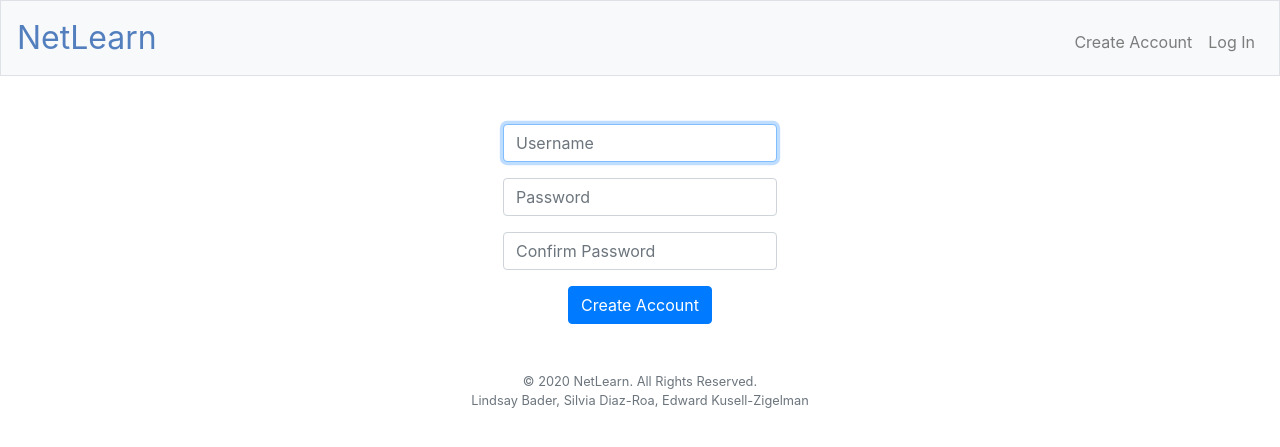
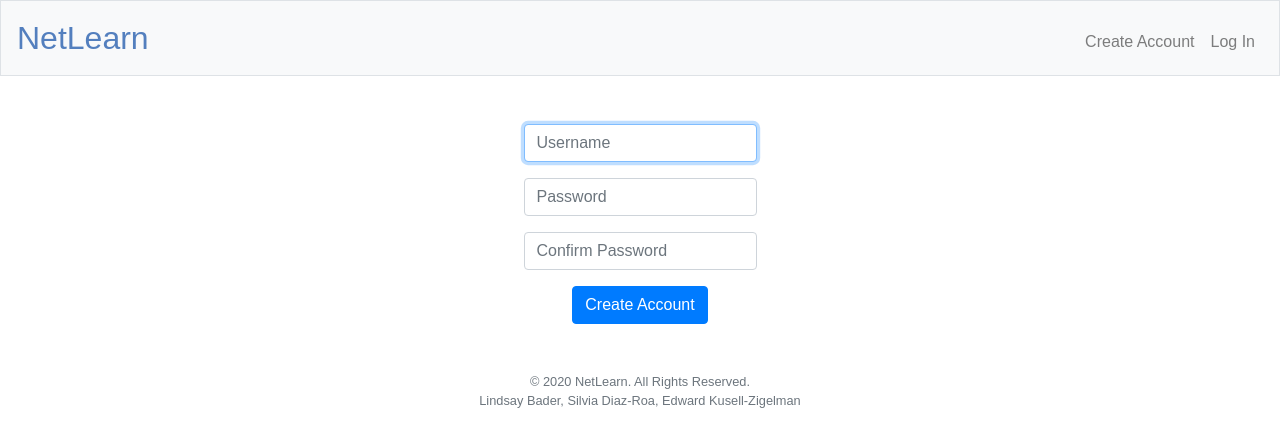
Before and after one commit to sdiazroa/netlearn, a Flask app: page /create_account in a window 1280 px wide. Shown: the top 447 px of the page. Run offline with Flask 2, Linux system fonts and the light colour scheme; some libraries are stand-ins or nearby versions.

Commit message:
ed stylesheets

```diff
--- a/static/styles.css
+++ b/static/styles.css
@@ -1,3 +1,7 @@
+* {
+    font-family: arial;
+  }
+
 nav .navbar-brand
 {
     /* size for brand */
```
